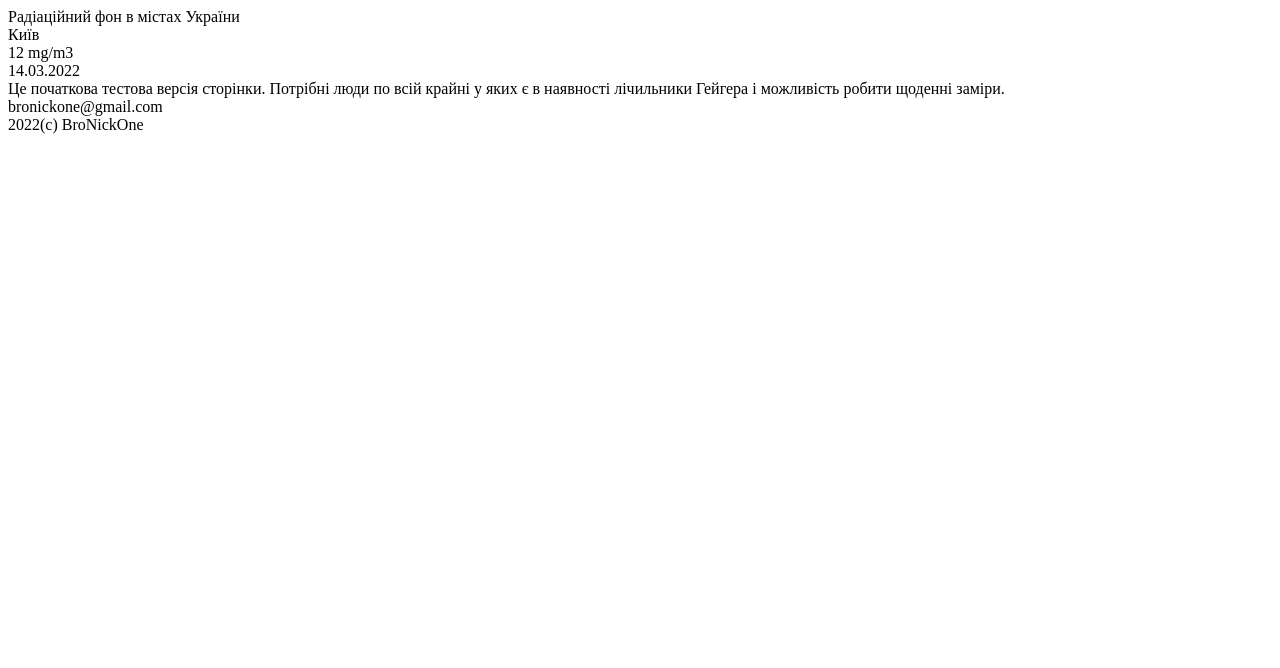
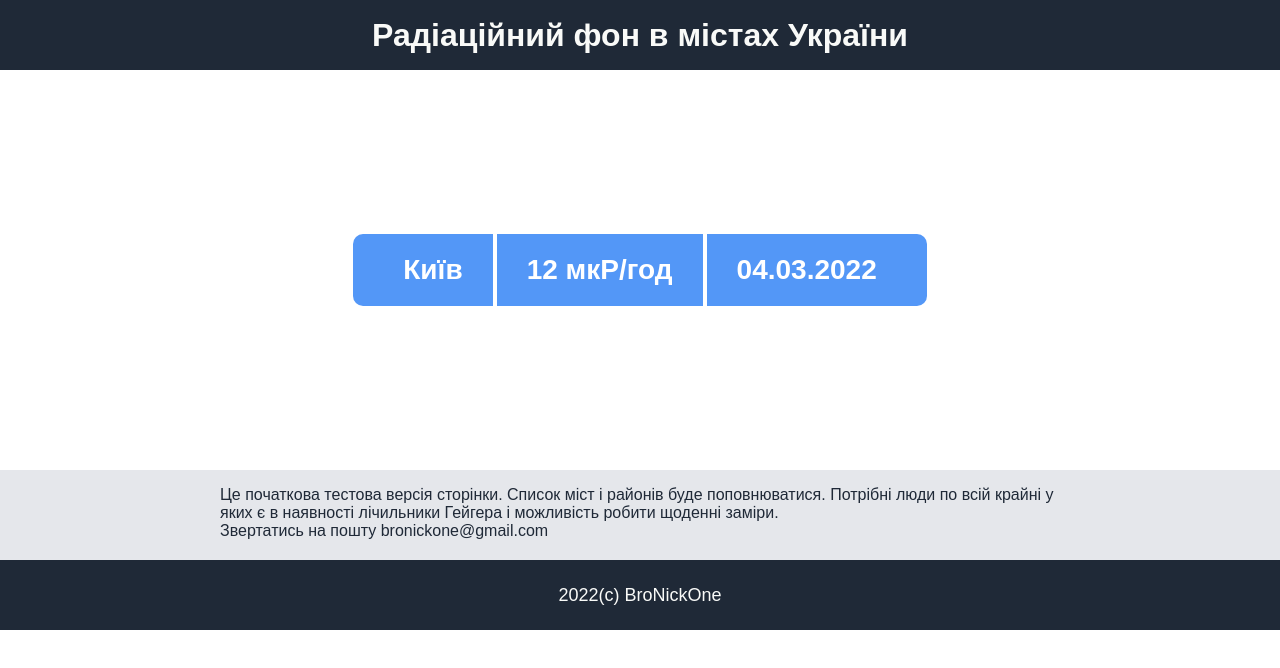
Before and after one commit to bronickone/radiation-ukraine, a plain HTML site: page index.html in a window 1280 px wide. Drawn offline with Linux system fonts and the light colour scheme; a web font is replaced by a local one.

Commit message:
add main styles to style.css

```diff
--- a/index.html
+++ b/index.html
@@ -3,21 +3,23 @@
         <head>
             <meta charset="utf-8">
             <link rel="stylesheet" href="style.css">
-            <link rel="stylesheet" href="https://fonts.googleapis.com/css?family=Pattaya|Qwigley|Quantico">
+            <link rel="stylesheet" href="https://fonts.googleapis.com/css?family=Underdog">
             <title>Радіаційний фон в Україні</title>
         </head>
         <body>
             <div class="header">
                 Радіаційний фон в містах України
+            </div>
             <div class="content">
-                </div class="row">
-                    <div class="city"> Київ</div><div class="value">12 mg/m3</div><div class="date">14.03.2022</div>
+                <div class="row">
+                    <div class="city">Київ</div><div class="value">12 мкР/год</div><div class="date">04.03.2022</div>
+                </div>
             </div>
             <div class="info">
                 <div class="text">
-                Це початкова тестова версія сторінки. Потрібні люди по всій крайні у яких є в наявності лічильники Гейгера і можливість робити щоденні заміри.
+                Це початкова тестова версія сторінки. Список міст і районів буде поповнюватися. Потрібні люди по всій крайні у яких є в наявності лічильники Гейгера і можливість робити щоденні заміри.<br>
                 </div>
-                <div class="email"> bronickone@gmail.com</div>
+                <div class="email">Звертатись на пошту bronickone@gmail.com</div>
             </div>
             <div class="footer">
                 2022(c) BroNickOne
--- a/style.css
+++ b/style.css
@@ -0,0 +1,67 @@
+body{
+    padding:0;
+    margin:0;
+    font-family:Underdog, sans-serif;
+    display: flex;
+    flex-direction: column;
+}
+.header, .footer{
+    height: 70px;
+    background-color: #1F2937;
+    display: flex;
+    justify-content: center;
+    align-items: center;
+    padding:0px 170px;
+    color: #F9FAF8;
+}
+.header{
+    font-size: 32px;
+    font-weight: 900;
+}
+.footer{
+    font-size: 18px;
+}
+.content{
+    height:400px;
+
+
+    display: flex;
+    justify-content: center;
+    align-items: center;
+}
+.row{
+    font-size: 28px;
+    font-weight: 700;
+    background-color: #5397f7;
+    color: #ffffff;
+    border-radius: 10px;
+    display: flex;
+    justify-content: center;
+    padding: 0px 20px;
+
+}
+.row *{
+    padding: 20px 30px;
+
+    font-family: sans-serif;
+
+}
+
+.city{
+   border-right: 4px solid white;
+
+}
+.date{
+    border-left:4px solid white;
+}
+.info{
+    background-color: #E5E7EB;
+    height:50px;
+    color: #1F2937;
+    padding:20px 220px;
+    display: flex;
+    flex-direction: column;
+    justify-content: flex-end;
+
+
+}
```
